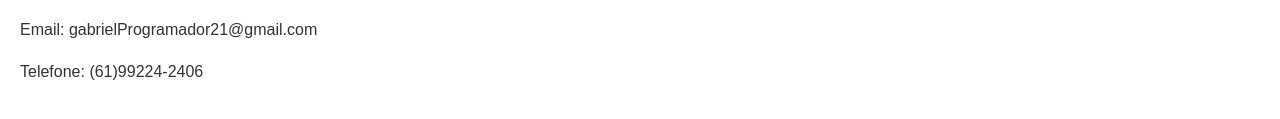
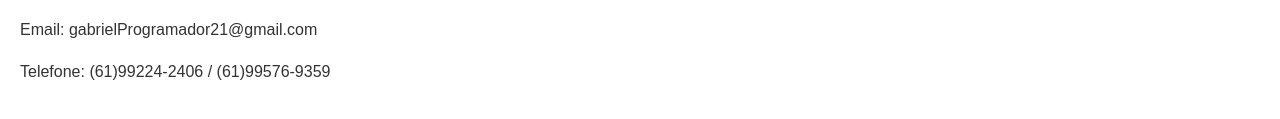
Before and after one commit to gabriel-Belisario2134/Curriculo, a plain HTML site: page index.html in a window 1280 px wide. Shown: the part 889-1008 px from the top of the page. Drawn offline with Linux system fonts and the light colour scheme.

Commit message:
atualizei o numero de telefone

```diff
--- a/index.html
+++ b/index.html
@@ -44,7 +44,7 @@
         <section id="contact">
             <h2>Contato</h2>
             <p>Email: gabrielProgramador21@gmail.com</p>
-            <p>Telefone: (61)99224-2406</p>
+            <p>Telefone: (61)99224-2406 / (61)99576-9359</p>
         </section>
     </main>
 
```
